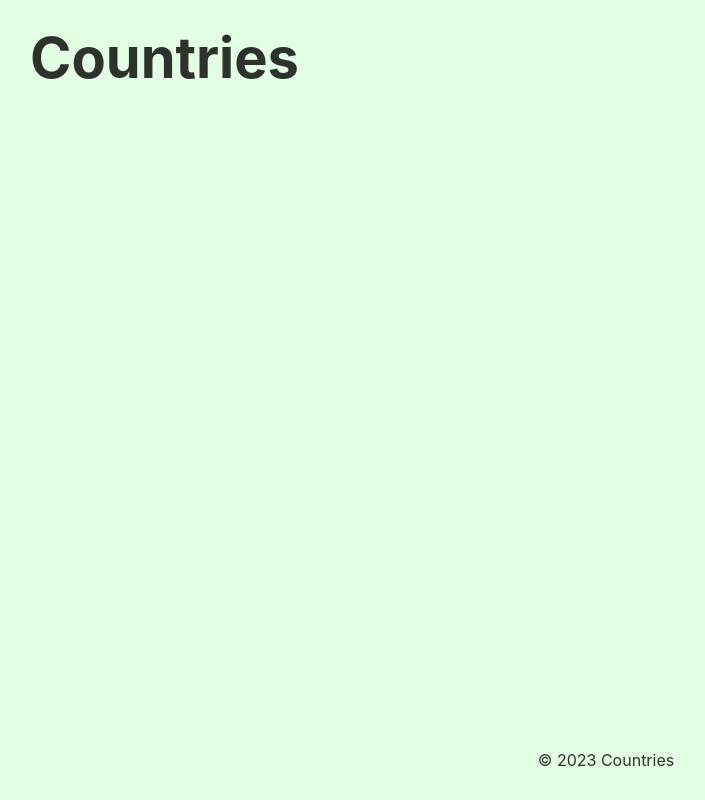
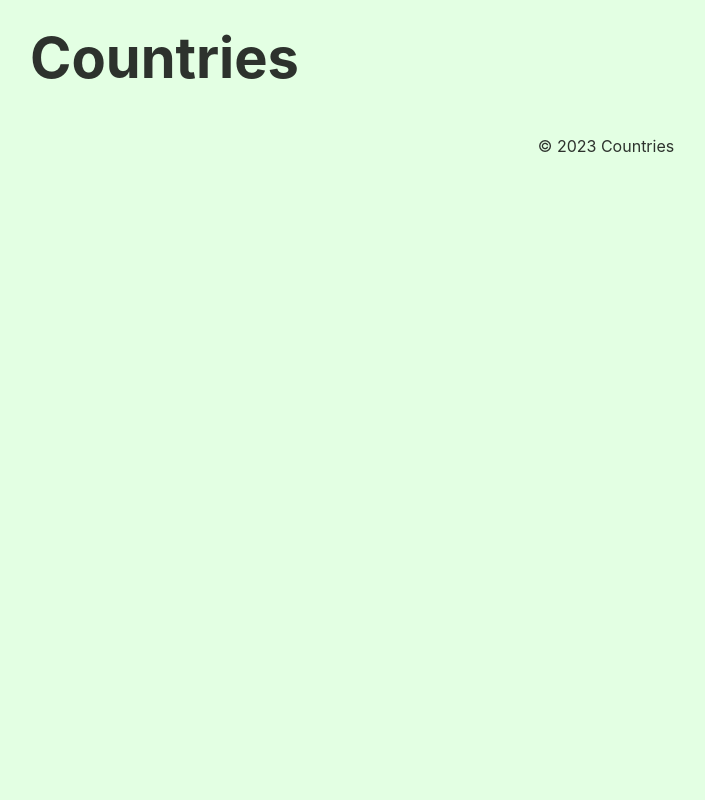
Before and after one commit to ViktorijaMart/countries-app, a React (Create React App) app: page / in a window 1280 px wide. Shown: the whole page, without its empty margins (34-739 px from the left). Built offline with nearby package versions, Linux system fonts and the light colour scheme; no server answers.

Commit message:
fixed footer css

```diff
--- a/src/App.module.css
+++ b/src/App.module.css
@@ -8,5 +8,4 @@
 .app {
   min-height: 100vh;
   background-color: #e3ffe3;
-  position: relative;
 }
--- a/src/components/Layout/Footer.module.css
+++ b/src/components/Layout/Footer.module.css
@@ -1,8 +1,6 @@
 footer {
-  position: absolute;
-  bottom: 0;
   width: 100vw;
-  height: 80px;
+  height: 60px;
   display: flex;
   justify-content: center;
   align-items: center;
```
